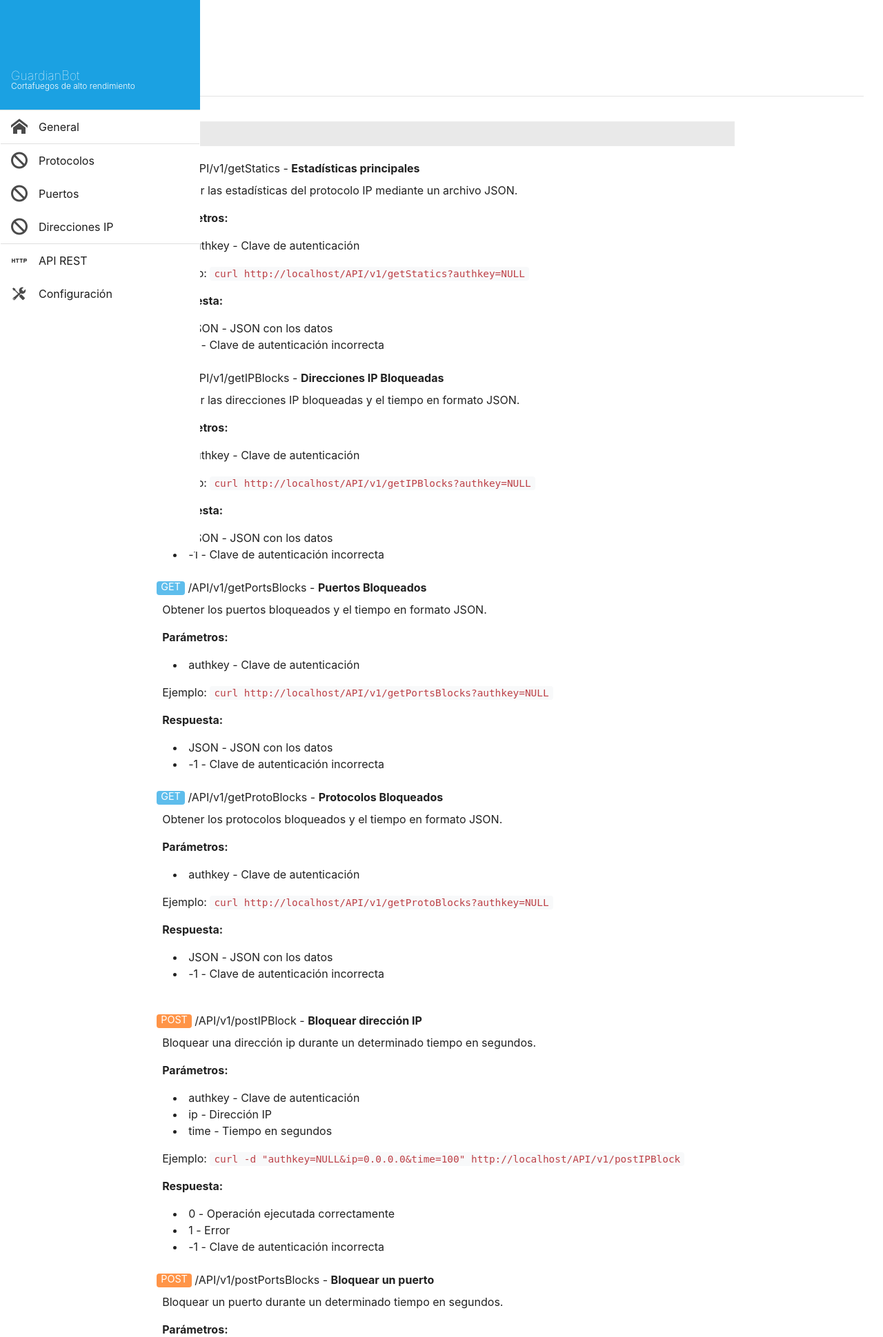
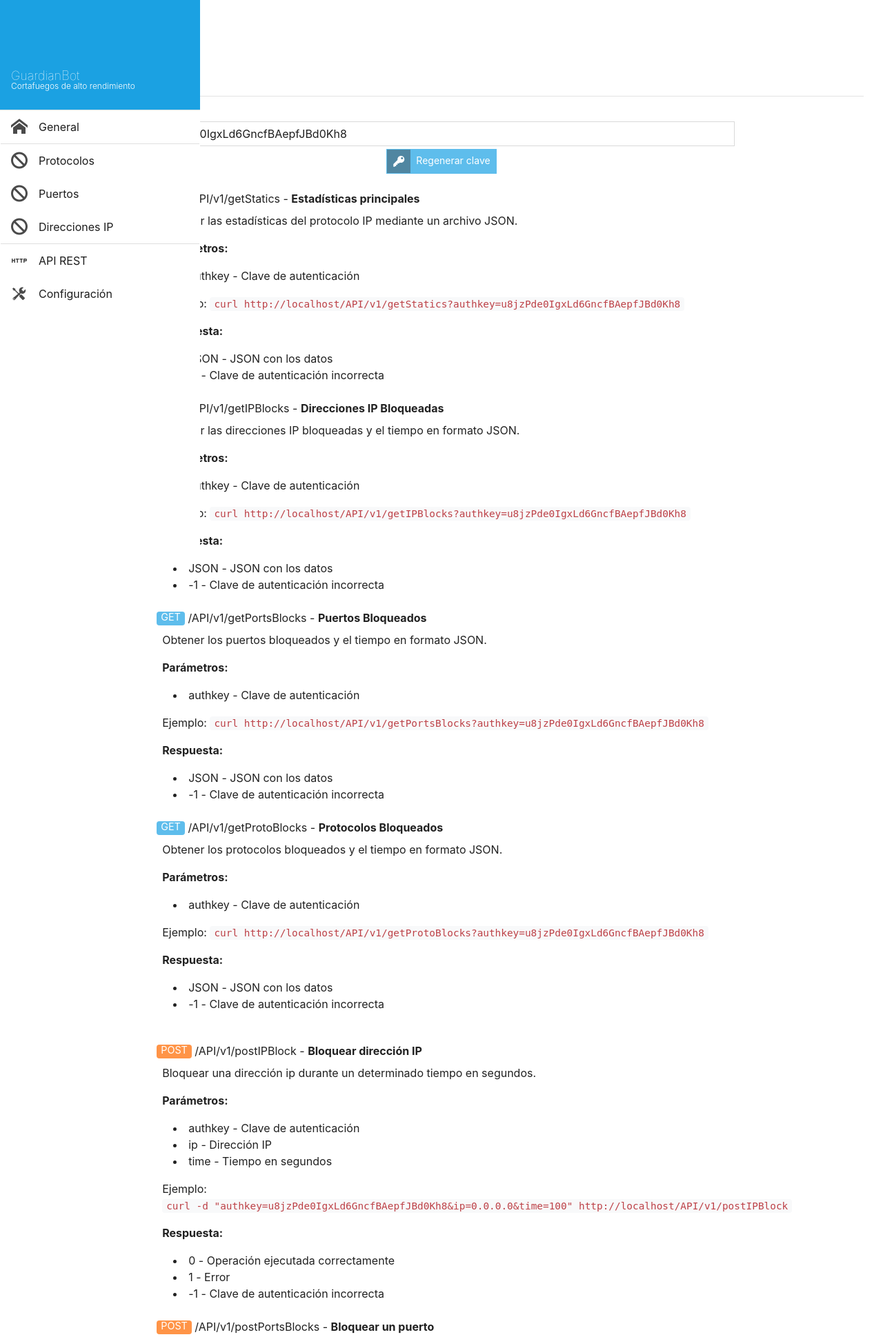
Before and after one commit to igallar98/GuardianBot, a Flask app: page /API in a window 1280 px wide. Shown: the top 1939 px of the page at 69% size. Run offline with Flask 2, Linux system fonts and the light colour scheme; some libraries are stand-ins or nearby versions; some web fonts are replaced.

Commit message:
Empezado con autenticación.

```diff
--- /dev/null
+++ b/interface/app/auth.py
@@ -0,0 +1,28 @@
+import string
+import random
+import os
+from flask_session import Session
+
+
+class Auth:
+    def __init__(self):
+        self.PathKey = '../data/key.data'
+        self.key = "NULL";
+
+    def random_string(self, length):
+        return ''.join(random.choice(string.ascii_letters + string.digits) for m in range(length))
+
+    def generateKey(self):
+        with open(self.PathKey , 'w+') as file:
+            s = self.random_string(30)
+            file.write(s)
+            self.key = s
+
+    def getKey(self):
+        if os.path.exists(self.PathKey):
+            with open(self.PathKey , 'r') as file:
+                self.key = file.read()
+        else:
+            self.generateKey()
+
+        return self.key
--- a/interface/app/routes.py
+++ b/interface/app/routes.py
@@ -1,6 +1,6 @@
 from app import app, request, render_template, url_for
-from app import sharedMemory, jsonTable, blockIP, checker, blockProtocol, blockPort
-from flask_session import Session
+from app import sharedMemory, jsonTable, blockIP, checker, blockProtocol, blockPort, auth
+
 
 import sys
 global save
@@ -43,12 +43,14 @@ def lock():
     return render_template('lock.html', title = "Iniciar sesión")
 
 
+@app.route('/API/v1/makeClean', methods=['POST','GET'])
 @app.route('/makeclean', methods=['POST','GET'])
 def makeclean():
-    if 'clean' in request.form:
+    if 'clean' in request.form or 'authkey' in request.form:
         chk = checker.Checker();
         chk.updateValue('c')
-    return "ok"
+        return "0"
+    return "-1"
 
 @app.route('/API/v1/postIPBlock', methods=['POST','GET'])
 @app.route('/blockip', methods=['POST','GET'])
@@ -147,6 +149,10 @@ def getipinfo():
         return render_template('getipinfo.html', sip = request.args["sip"],
                 dip = request.args["dip"], info = infot, proto = proto, save = save)
 
-@app.route('/API')
+@app.route('/API', methods=['POST','GET'])
 def api():
-    return render_template('api.html', title = "API REST", url = request.url_root, key = "NULL")
+    apiauth = auth.Auth()
+    if 'key' in request.args:
+        apiauth.generateKey()
+
+    return render_template('api.html', title = "API REST", url = request.url_root, key = apiauth.getKey())
--- a/interface/app/templates/api.html
+++ b/interface/app/templates/api.html
@@ -14,10 +14,14 @@
   <div class="form-group">
           <label>API KEY:</label>
           <input readonly value="{{key}}" name="key" type="text" data-role="input"
-    data-append="<span class='mif-key'></span>" disabled>
+    data-append="<span class='mif-key'></span>" >
       </div>
-
-
+      <div class="container text-center">
+      <a href="/API?key=ok"><button  class="image-button info m-1">
+                            <span class="mif-key icon"></span>
+                            <span class="caption">Regenerar clave</span>
+                        </button></a>
+</div>
 <div class="container mt-5">
 
 <div data-role="panel"
@@ -276,6 +280,43 @@
 
 
 
+
+
+<div class="mt-5" data-role="panel"
+     data-title-caption="<span class='mif-equalizer-v'></span> Controlar el servidor"
+     data-collapsible="true">
+
+
+     <div data-role="accordion" data-one-frame="false" data-show-active="false">
+
+
+                          <div class="frame">
+                              <div class="heading"><span class="tally warning">POST</span> /API/v1/makeClean  -  <strong>Limpiar la lista de direcciones</strong></div>
+                              <div class="content">
+                                  <div class="p-2">
+                                    <p>Limpiar y resetear la lista de direcciones IP.</p>
+                                    <p><strong>Parámetros: </strong></p>
+                                    <ul>
+                                     <li>authkey - Clave de autenticación</li>
+                                   </ul>
+                                    Ejemplo: <code>curl -d "authkey={{key}}" {{url}}API/v1/makeClean</code>
+                                    <p><strong>Respuesta: </strong></p>
+                                    <ul>
+                                     <li>0 - Operación ejecutada correctamente</li>
+                                     <li>1 - Error</li>
+                                     <li>-1 - Clave de autenticación incorrecta</li>
+                                  </div>
+                              </div>
+                          </div>
+
+
+
+
+     </div>
+</div>
+
+
+
 </div>
    </div>
 
```
Also changed, not shown: interface/app/templates/lock.html (+43 -29 lines), 2 other files.
